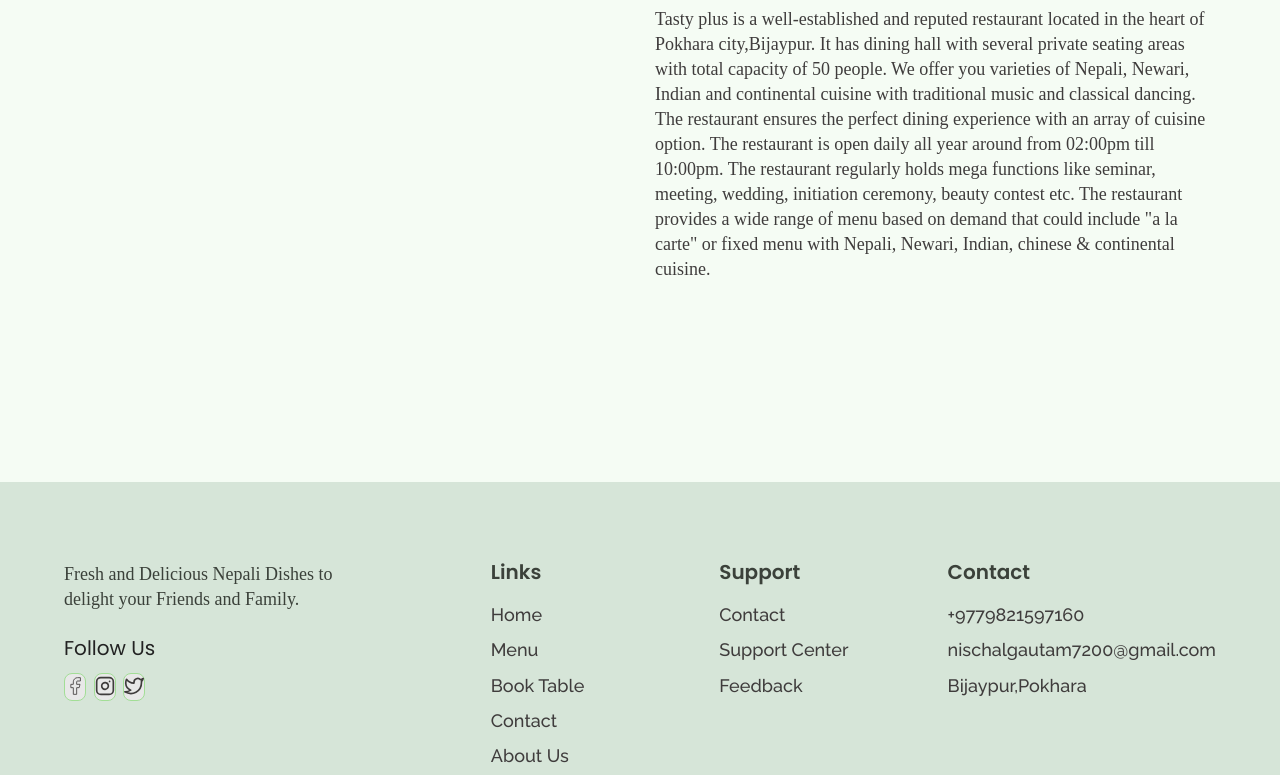
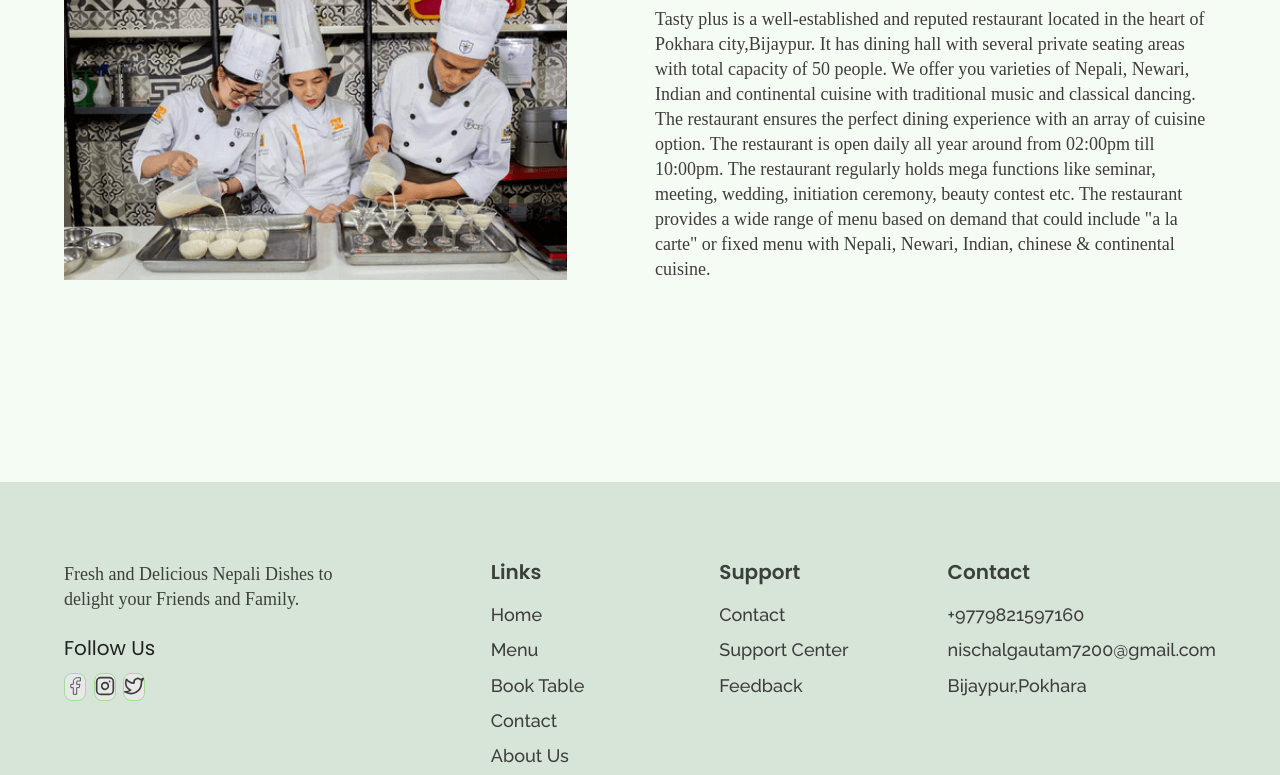
Before and after one commit to headshigh/Tastyplus, a plain HTML site: page about.html in a window 1280 px wide. Shown: the part 273-1048 px from the top of the page. Drawn offline with nearby package versions, Linux system fonts and the light colour scheme.

Commit message:
Update about.html

```diff
--- a/about.html
+++ b/about.html
@@ -53,7 +53,7 @@
         <div class="ourstory-wrapper">
           <div class="ourstory-img">
             <img
-              src="../shaif-s-cuisine-starter_files/shaif-s-cuisine-starter_files/images/ourStoryImg.png"
+              src="shaif-s-cuisine-starter_files/images/ourStoryImg.png"
               alt=""
             />
           </div>
```
